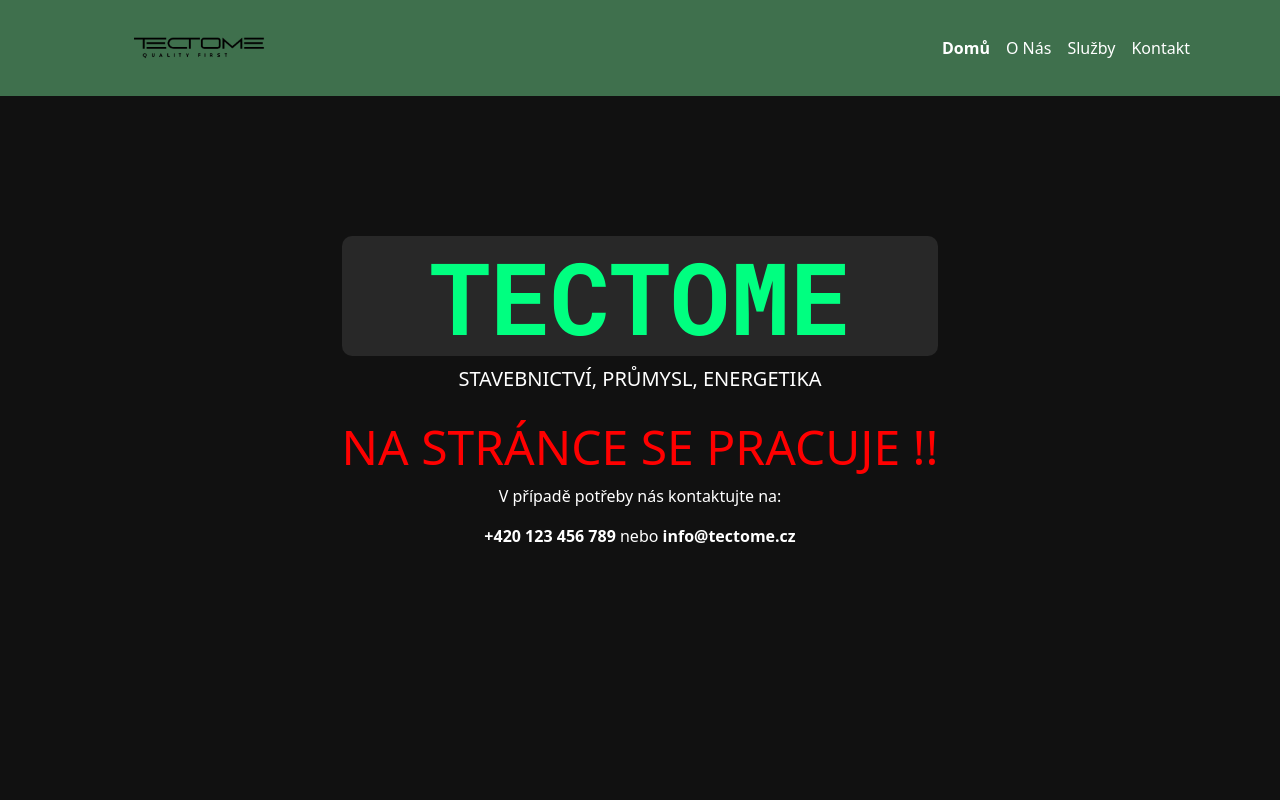
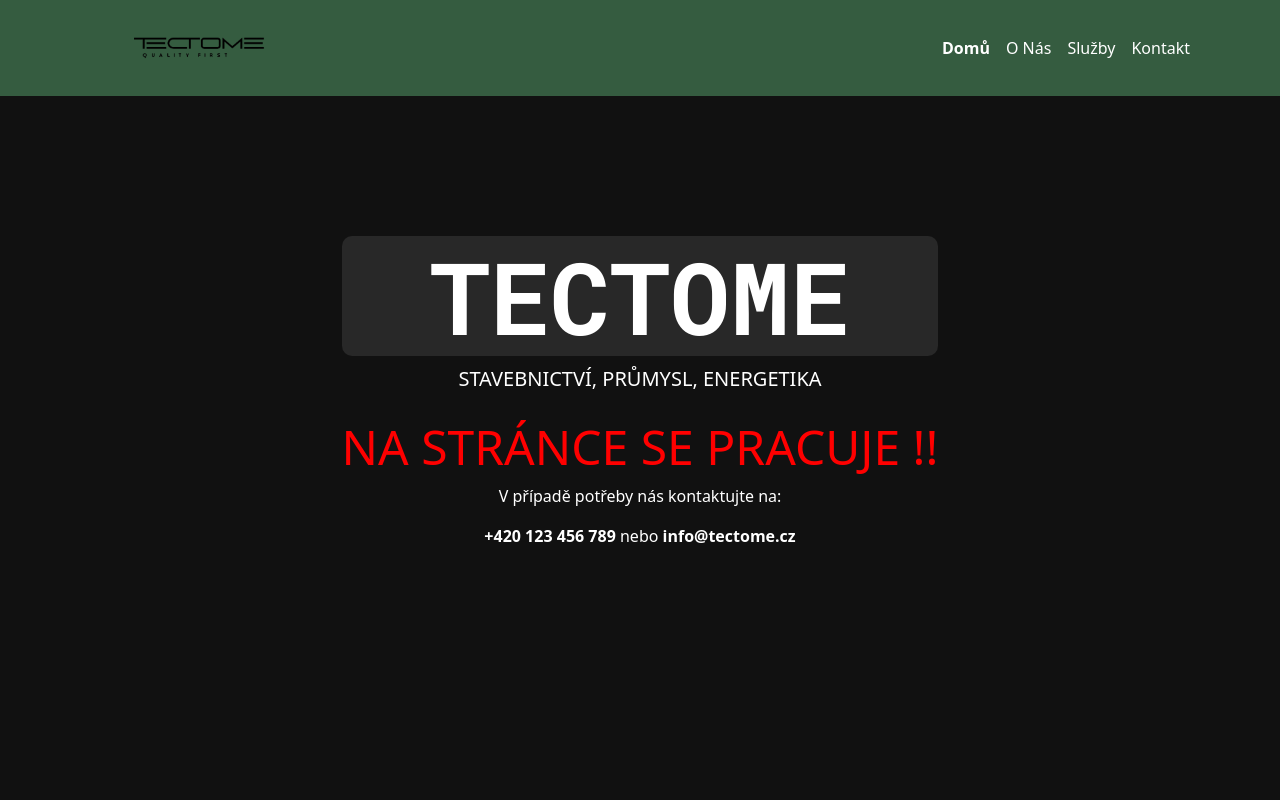
Before and after one commit to atonin91cz/marek, a plain HTML site: page index.html in a window 1280 px wide. Shown: the top 800 px of the page. Drawn offline with nearby package versions, Linux system fonts and the light colour scheme; a web font is replaced by a local one.

Commit message:
Update style.css

```diff
--- a/style.css
+++ b/style.css
@@ -25,7 +25,7 @@ section {
 
 /* Navigační panel */
 .navbar {
-  background-color: #3f704d;
+  background-color: rgb(63, 112, 77, 0.8);
 }
 
 /* Logo v navigaci */
@@ -98,7 +98,7 @@ footer {
   font-style: normal;
   font-size: 100px;
 
-  color: rgb(0, 255, 128);
+  color: rgb(255, 255, 255);
   background-color: rgb(128, 128, 128, 0.2);
   border-radius: 10px;
 }
```
